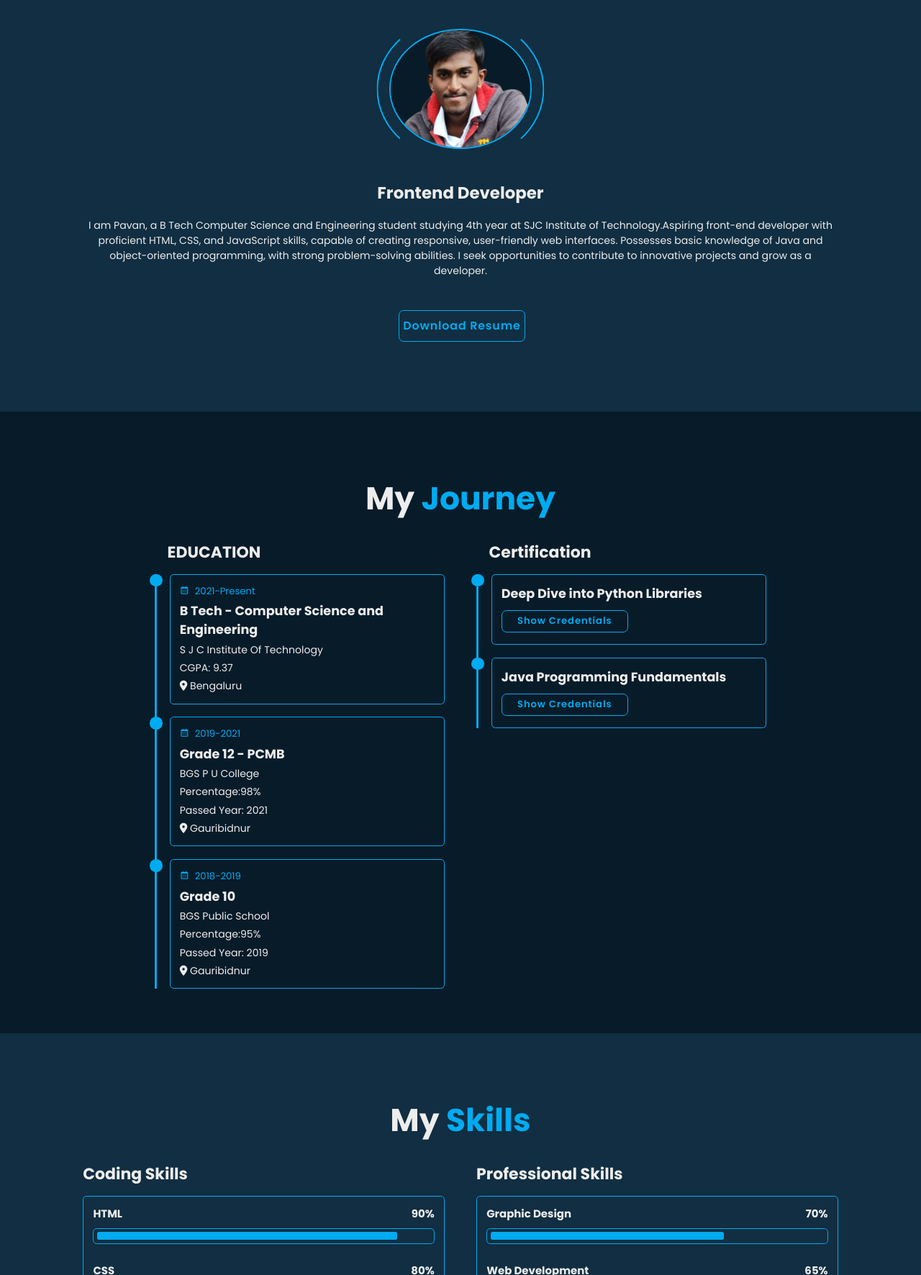
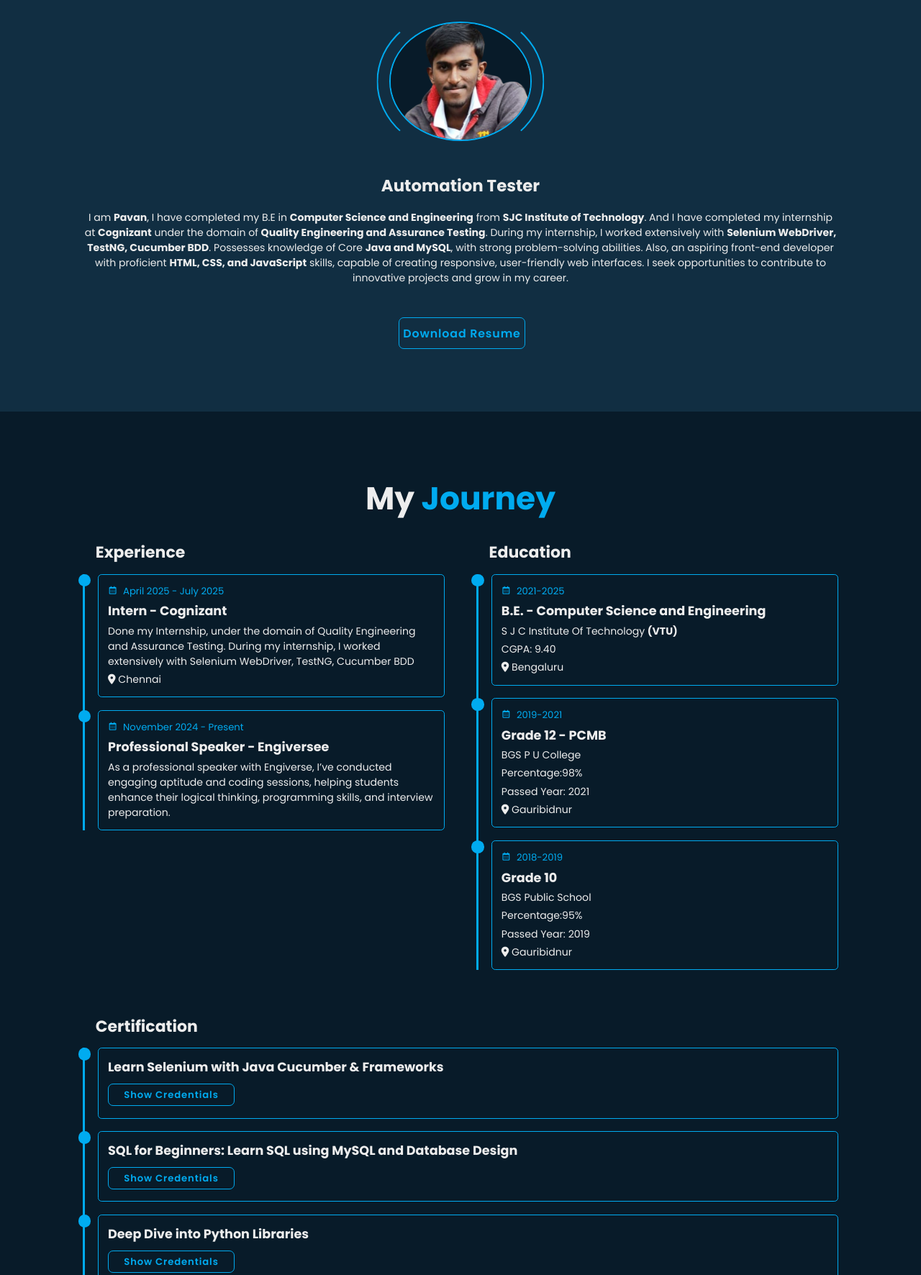
Before and after one commit to pavantn36918/Portfolio, a plain HTML site: page index.html in a window 1280 px wide. Shown: the part 1028-2800 px from the top of the page at 72% size. Drawn offline with nearby package versions, Linux system fonts and the light colour scheme.

Commit message:
Updated index.html

```diff
--- a/index.html
+++ b/index.html
@@ -22,7 +22,8 @@
         <nav class="navbar">
             <a href="#home">Home</a>
             <a href="#about">About</a>
-            <a href="#education">Education</a>
+            <a href="#edu">Education</a>
+            <a href="#education">Experience</a>
             <a href="#skills">Skills</a>
             <a href="#project">Projects</a>
             <a href="#contact">Contact</a>
@@ -36,7 +37,8 @@
         <div class="home-content">
             <h1>Hi, I'm <span>PAVAN T N</span></h1>
             <div class="text-animate">
-                <h3>Frontend Developer</h3>
+                <!-- <h3>Frontend Developer</h3> -->
+                <h3 id="display-text">pavan</h3>
             </div>
             <p>Welcome to my portfolio! Explore my portfolio to see the projects that define my skills and creativity.
             </p>
@@ -65,12 +67,22 @@
         </div>
 
         <div class="about-content">
-            <h3>Frontend Developer</h3>
-            <p>I am Pavan, a B Tech Computer Science and Engineering student studying 4th year at SJC Institute of
-                Technology.Aspiring front-end developer with proficient HTML, CSS, and JavaScript skills, capable of
-                creating responsive, user-friendly web interfaces. Possesses basic knowledge of Java and object-oriented
-                programming, with strong problem-solving abilities. I seek opportunities to contribute to innovative
-                projects and grow as a developer.
+            <h3>Automation Tester</h3>
+            <p>I am <b>Pavan</b>, I have completed my B.E in <b>Computer Science and Engineering</b> from <b>SJC
+                    Institute
+                    of
+                    Technology</b>. And I have completed my internship at <b>Cognizant</b> under the domain of
+                <b>Quality Engineering and
+                    Assurance Testing</b>. During my internship, I worked extensively with <b>Selenium WebDriver,
+                    TestNG,
+                    Cucumber
+                    BDD</b>. Possesses knowledge of Core <b>Java and MySQL</b>, with
+                strong problem-solving abilities.
+                Also, an aspiring front-end developer with proficient <b>HTML, CSS, and JavaScript</b>
+                skills,
+                capable of
+                creating responsive, user-friendly web interfaces. I seek opportunities to contribute to innovative
+                projects and grow in my career.
 
             </p>
         </div>
@@ -83,19 +95,59 @@
     <section class="education" id="education">
         <h2 class="heading"> My <span>Journey</span></h2>
         <div class="education-row">
-            <div class="education-column">
-                <h3 class="title">EDUCATION</h3>
+
+            <div class="education-column" id="exp">
+                <h3 class="title">Experience</h3>
                 <div class="education-box">
                     <div class="education-content">
 
                         <div class="content">
                             <div class="year">
-                                <i class='bx bx-calendar'></i> 2021-Present
+                                <i class='bx bx-calendar'></i> April 2025 - July 2025
                             </div>
-                            <h3>B Tech - Computer Science and Engineering
+                            <h3>Intern - Cognizant</h3>
+                            <p>Done my Internship, under the domain of
+                                Quality Engineering and
+                                Assurance Testing. During my internship, I worked extensively with Selenium
+                                WebDriver,
+                                TestNG,
+                                Cucumber
+                                BDD
+                            </p>
+                            <p><i class="fa-solid fa-location-dot"></i> Chennai</p>
+                        </div>
+                    </div>
+
+                    <div class="education-content">
+                        <div class="content">
+                            <div class="year">
+                                <i class='bx bx-calendar'></i> November 2024 - Present
+                            </div>
+                            <h3>Professional Speaker - Engiversee</h3>
+                            <p>As a professional speaker with Engiverse, I’ve conducted engaging aptitude and coding
+                                sessions, helping students enhance their logical thinking, programming skills, and
+                                interview preparation.</p>
+                        </div>
+                    </div>
+
+                </div>
+
+            </div>
+
+
+            <div class="education-column" id="edu">
+                <h3 class="title">Education</h3>
+                <div class="education-box">
+                    <div class="education-content">
+
+                        <div class="content">
+                            <div class="year">
+                                <i class='bx bx-calendar'></i> 2021-2025
+                            </div>
+                            <h3>B.E. - Computer Science and Engineering
                             </h3>
-                            <P>S J C Institute Of Technology</P>
-                            <p>CGPA: 9.37</p>
+                            <P>S J C Institute Of Technology <b>(VTU)</b></P>
+                            <p>CGPA: 9.40</p>
                             <p><i class="fa-solid fa-location-dot"></i> Bengaluru</p>
 
                         </div>
@@ -131,9 +183,35 @@
                 </div>
 
             </div>
+
+
+
             <div class="education-column">
                 <h3 class="title">Certification</h3>
                 <div class="education-box">
+
+                    <div class="education-content">
+                        <div class="content">
+
+                            <h3>Learn Selenium with Java Cucumber & Frameworks</h3>
+                            <div class="btn-box btns">
+                                <a href="https://drive.google.com/file/d/1VcFCRY7fQRiZpzjZPLTa1PiX9xNobSAd/view?usp=sharing"
+                                    class="btn">Show Credentials </a>
+                            </div>
+                        </div>
+                    </div>
+
+                    <div class="education-content">
+                        <div class="content">
+
+                            <h3>SQL for Beginners: Learn SQL using MySQL and Database Design</h3>
+                            <div class="btn-box btns">
+                                <a href="https://drive.google.com/file/d/11wIZdJ6rrYw9UwYJCcad56Ys8RDz4-lg/view?usp=sharing"
+                                    class="btn">Show Credentials </a>
+                            </div>
+                        </div>
+                    </div>
+
                     <div class="education-content">
 
                         <div class="content">
@@ -157,7 +235,6 @@
                             </div>
                         </div>
                     </div>
-
                 </div>
 
             </div>
@@ -173,37 +250,43 @@
                 <div class="skills-box">
                     <div class="skills-content">
                         <div class="progress">
-                            <h3>HTML <span>90%</span></h3>
+                            <h3>Selenium WebDriver <span>90%</span></h3>
                             <div class="bar"><span></span></div>
 
                         </div>
 
                         <div class="progress">
-                            <h3>CSS<span>80%</span></h3>
+                            <h3>TestNG Framework<span>80%</span></h3>
                             <div class="bar"><span></span></div>
 
                         </div>
 
                         <div class="progress">
-                            <h3>JavaScript<span>55%</span></h3>
+                            <h3>Cucumber BDD Framework<span>70%</span></h3>
                             <div class="bar"><span></span></div>
 
                         </div>
 
                         <div class="progress">
-                            <h3>Core Java<span>50%</span></h3>
+                            <h3>Core Java<span>80%</span></h3>
+                            <div class="bar"><span></span></div>
+
+                        </div>
+
+                        <div class="progress">
+                            <h3>MySQL<span>60%</span></h3>
+                            <div class="bar"><span></span></div>
+
+                        </div>
+
+                        <div class="progress">
+                            <h3>HTML, CSS, Javascript<span>80%</span></h3>
                             <div class="bar"><span></span></div>
 
                         </div>
 
                         <div class="progress">
                             <h3>Python<span>50%</span></h3>
-                            <div class="bar"><span></span></div>
-
-                        </div>
-
-                        <div class="progress">
-                            <h3>NodeJS<span>60%</span></h3>
                             <div class="bar"><span></span></div>
 
                         </div>
@@ -241,6 +324,12 @@
 
                         </div>
 
+                        <div class="progress">
+                            <h3>Technical Training<span>50%</span></h3>
+                            <div class="bar"><span></span></div>
+
+                        </div>
+
 
                     </div>
 
@@ -263,7 +352,23 @@
                     <a href="https://pavantn36918.github.io/CGPACalculator/" class="btn">Visit Site</a>
                 </div>
             </div>
+        </div>
 
+        <div class="project-row">
+
+            <div class="project-column">
+                <h3 class="title">Policy Bazar Insurance Automation</h3>
+                <p>Policy Bazar is a platform which allows to compare and purchase different types of Insurances. Under
+                    these we have done the Automation Testing on different scenarios of Travel Insurance, Health
+                    Insurance and Car Insurance. This Project is done using the Hybrid Driven Framework.</p>
+                <div class="btn-box btns">
+                    <a href="https://github.com/pavantn36918/Policy-Bazar-Insurance-Automation" class="btn">See
+                        Project</a>
+                </div>
+            </div>
+        </div>
+
+        <div class="project-row">
             <div class="project-column">
                 <h3 class="title">Voice Assistant</h3>
                 <p>Voice assistant that allows you to perform the functions in your laptop just through your voice
@@ -275,7 +380,21 @@
 
         </div>
 
-        <div class="project-row" id="r2">
+
+        <div class="project-row">
+
+            <div class="project-column" id="last">
+                <h3 class="title">Balloon Smashing Game</h3>
+                <p>Interactive Balloon Smashing game that allows engaging and entertaining the players.</p>
+                <div class="btn-box btns">
+                    <a href="https://github.com/pavantn36918/Balloon-Smashing-Game" class="btn">See Project</a>
+                </div>
+            </div>
+
+        </div>
+
+        <div class="project-row">
+
             <div class="project-column">
                 <h3 class="title">Movie Database Management</h3>
                 <p>This Java application is used to store the movie details in the database and access those details
@@ -285,13 +404,7 @@
                 </div>
             </div>
 
-            <div class="project-column" id="last">
-                <h3 class="title">Balloon Smashing Game</h3>
-                <p>Interactive Balloon Smashing game that allows engaging and entertaining the players.</p>
-                <div class="btn-box btns">
-                    <a href="https://github.com/pavantn36918/Balloon-Smashing-Game" class="btn">See Project</a>
-                </div>
-            </div>
+
 
         </div>
 
```
